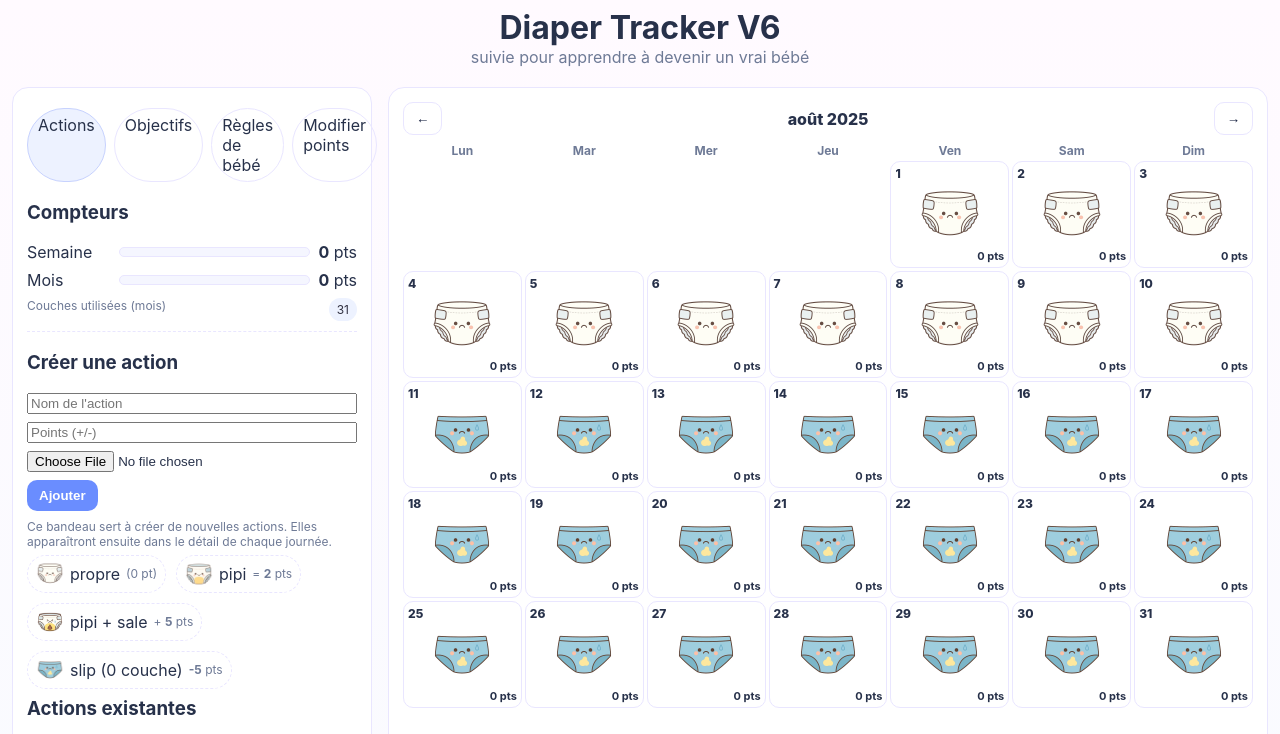
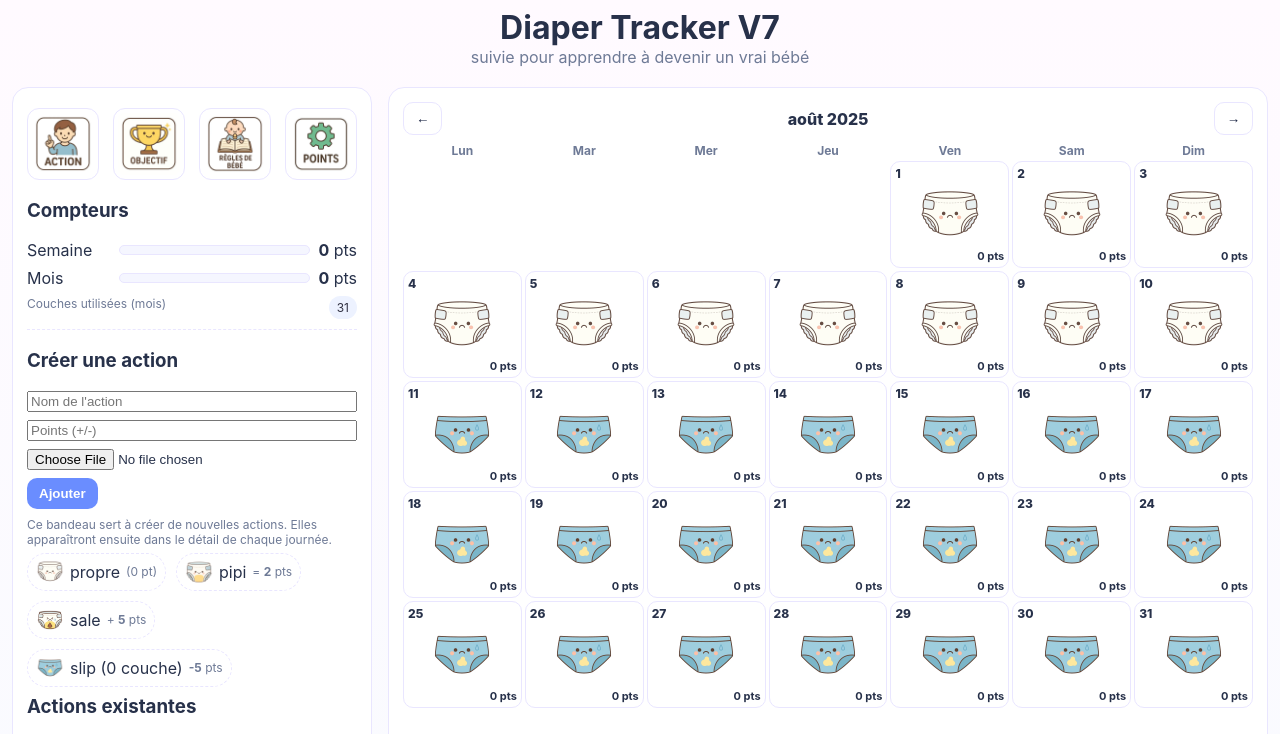
Before and after one commit to lestate025/lestate025.github.io, a plain HTML site: page index.html in a window 1280 px wide. Shown: the top 734 px of the page. Drawn offline with Linux system fonts and the light colour scheme.

Commit message:
Add files via upload

```diff
--- a/index.html
+++ b/index.html
@@ -3,7 +3,7 @@
 <head>
 <meta charset="utf-8">
 <meta name="viewport" content="width=device-width, initial-scale=1">
-<title>Diaper Tracker V6</title>
+<title>Diaper Tracker V7</title>
 <style>
 *{box-sizing:border-box}html,body{margin:0;padding:0}
 :root{--ink:#27314a;--muted:#6e7a96;--card:#fff;--brand:#6a8dff;--line:#e9e6ff;--green:#1a7f37;--red:#d32f2f}
@@ -66,15 +66,16 @@ hr{border:none;border-top:1px dashed var(--line);margin:10px 0}
 </style>
 </head>
 <body>
-<h1>Diaper Tracker V6</h1>
+<h1>Diaper Tracker V7</h1>
 <div class="subtitle">suivie pour apprendre à devenir un vrai bébé</div>
 <main class="container">
   <aside class="panel">
-    <div class="tabs">
-      <div class="tab active" data-tab="actions">Actions</div>
-      <div class="tab" data-tab="objectifs">Objectifs</div>
-      <div class="tab" data-tab="rules">Règles de bébé</div>
-      <div class="tab" data-tab="points">Modifier points</div>
+
+    <div class="tabs" style="justify-content:space-between">
+      <img class="tab active" data-tab="actions" src="images/action.webp" alt="Actions" style="width:72px;height:72px;padding:4px;border-radius:12px;border:1px solid var(--line);background:#fff;cursor:pointer">
+      <img class="tab" data-tab="objectifs" src="images/objectif.webp" alt="Objectifs" style="width:72px;height:72px;padding:4px;border-radius:12px;border:1px solid var(--line);background:#fff;cursor:pointer">
+      <img class="tab" data-tab="rules" src="images/regles-bebe.webp" alt="Règles de bébé" style="width:72px;height:72px;padding:4px;border-radius:12px;border:1px solid var(--line);background:#fff;cursor:pointer">
+      <img class="tab" data-tab="points" src="images/points.webp" alt="Modifier points" style="width:72px;height:72px;padding:4px;border-radius:12px;border:1px solid var(--line);background:#fff;cursor:pointer">
     </div>
     <div id="tab-actions" class="tab-content show">
       <h3>Compteurs</h3>
@@ -99,7 +100,7 @@ hr{border:none;border-top:1px dashed var(--line);margin:10px 0}
       <div class="legend-panel">
         <div class="it"><img id="imgClean" alt=""><span>propre</span><span class="small">(0 pt)</span></div>
         <div class="it"><img id="imgWet" alt=""><span>pipi</span><span class="small">= <b id="wetPts">2</b> pts</span></div>
-        <div class="it"><img id="imgMessy" alt=""><span>pipi + sale</span><span class="small">+ <b id="salePts">5</b> pts</span></div>
+        <div class="it"><img id="imgMessy" alt=""><span>sale</span><span class="small">+ <b id="salePts">5</b> pts</span></div>
         <div class="it"><img id="imgSlip" alt=""><span>slip (0 couche)</span><span class="small"><b id="zeroPts">-5</b> pts</span></div>
       </div>
 
@@ -131,7 +132,7 @@ hr{border:none;border-top:1px dashed var(--line);margin:10px 0}
       <h3>Modifier les points</h3>
       <div class="grid small">
         <div class="task-row"><div class="left"><img id="sw" style="width:24px;height:24px"><span>Pipi</span></div><input id="wetPtsInput" type="number" value="2" style="width:90px"></div>
-        <div class="task-row"><div class="left"><img id="sm" style="width:24px;height:24px"><span>Pipi + sale</span></div><input id="salePtsInput" type="number" value="5" style="width:90px"></div>
+        <div class="task-row"><div class="left"><img id="sm" style="width:24px;height:24px"><span>Sale</span></div><input id="salePtsInput" type="number" value="5" style="width:90px"></div>
         <div class="task-row"><div class="left"><img id="ss" style="width:24px;height:24px"><span>0 couche (slip)</span></div><input id="zeroPtsInput" type="number" value="-5" style="width:90px"></div>
         <hr>
         <div id="pointsTaskList" class="grid"></div>
@@ -166,7 +167,7 @@ hr{border:none;border-top:1px dashed var(--line);margin:10px 0}
         <div class="state-controls">
           <button class="btn ghost" data-set="0">Propre</button>
           <button class="btn ghost" data-set="1">Pipi</button>
-          <button class="btn ghost" data-set="2">Pipi + sale</button>
+          <button class="btn ghost" data-set="2">Sale</button>
         </div>
       </div>
     </div>
```
